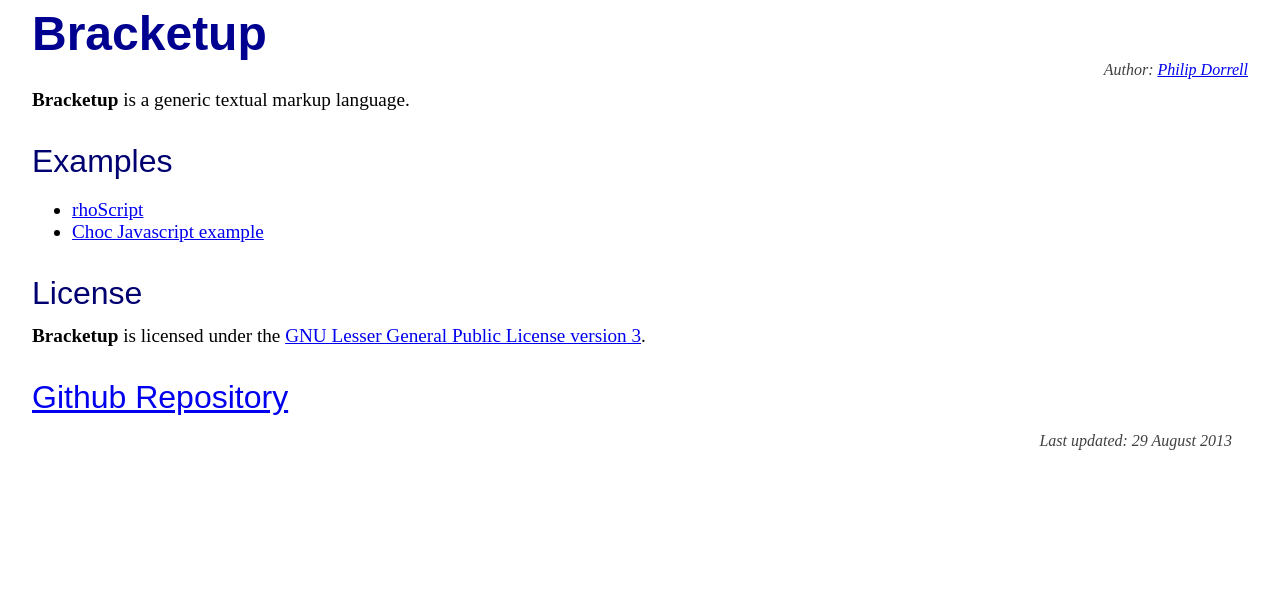
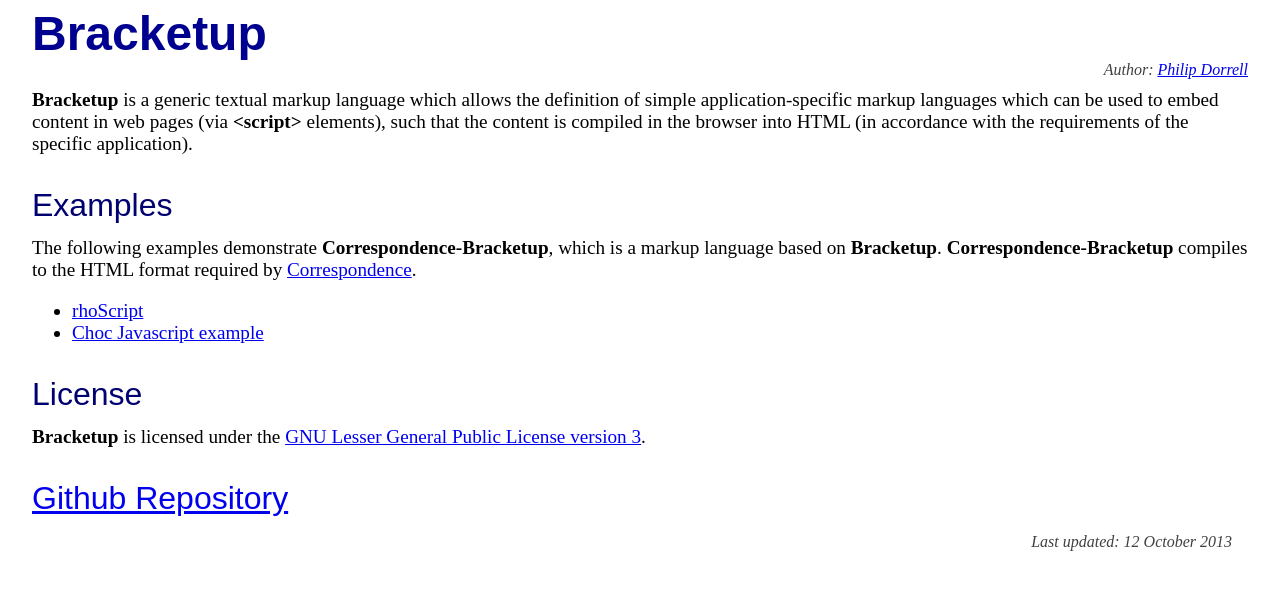
Before and after one commit to pdorrell/bracketup, a website: page index.html in a window 1280 px wide. Drawn offline with Linux system fonts and the light colour scheme.

Commit message:
update description

```diff
--- a/index.html
+++ b/index.html
@@ -10,9 +10,16 @@
 
 <div class="author">Author: <a href="http://thinkinghard.com">Philip Dorrell</a></div>
 
-<p><b>Bracketup</b> is a generic textual markup language.</p>
+<p><b>Bracketup</b> is a generic textual markup language which allows the definition
+of simple application-specific markup languages which can be used to embed content
+in web pages (via <b>&lt;script&gt;</b> elements), such that the content is compiled in the browser
+into HTML (in accordance with the requirements of the specific application).</p>
 
 <h2>Examples</h2>
+
+<p>The following examples demonstrate <b>Correspondence-Bracketup</b>, which is a markup
+language based on <b>Bracketup</b>. <b>Correspondence-Bracketup</b> compiles to the HTML format required by
+<a href="http://pdorrell.github.io/correspondence/">Correspondence</a>.</p>
 <ul>
  <li><a href="correspondence/rhoScriptExample.html">rhoScript</a></li>
  <li><a href="correspondence/choc-example-1.html">Choc Javascript example</a></li>
@@ -25,7 +32,7 @@
 
 <h2><a href="https://github.com/pdorrell/bracketup">Github Repository</a></h2>
 
-<div class="date">Last updated: 29 August 2013</div>
+<div class="date">Last updated: 12 October 2013</div>
 
 </body>
 </html>
```
